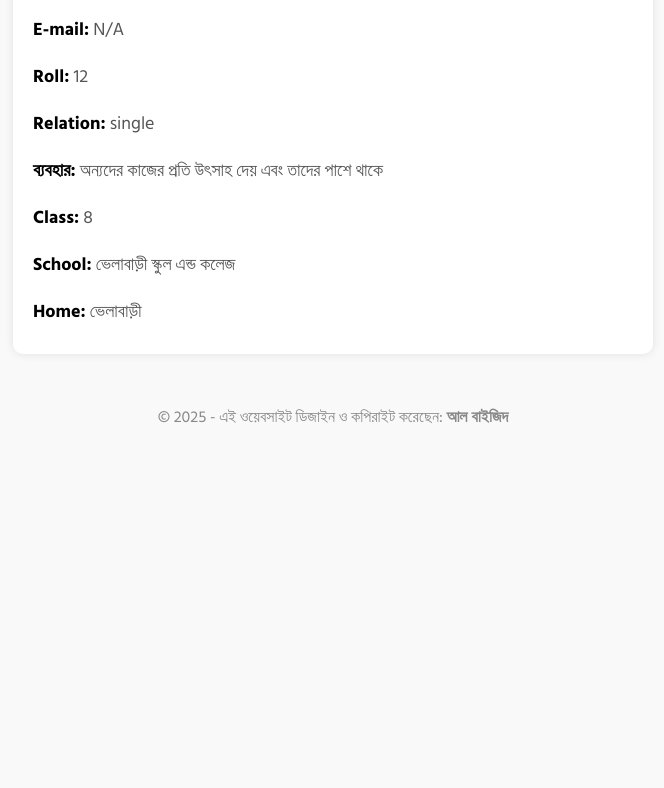
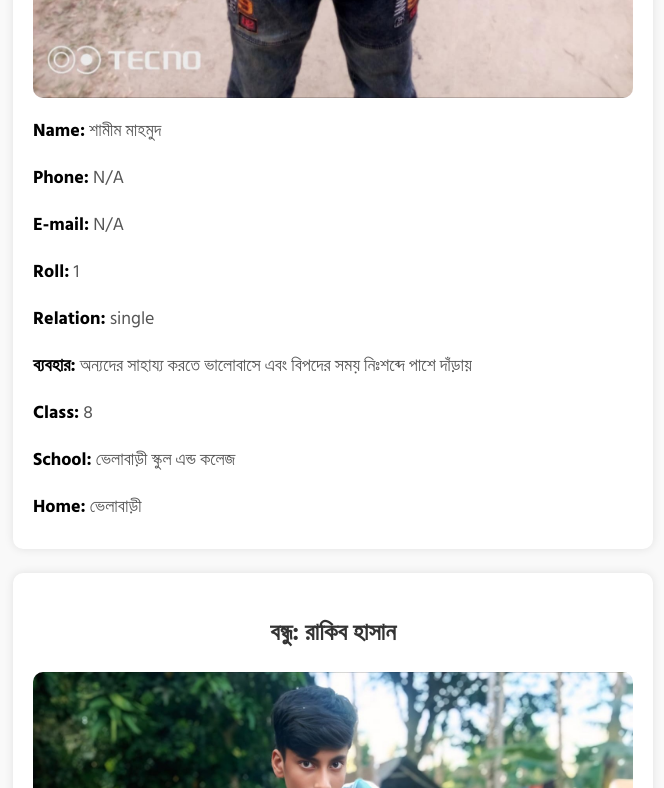
Before and after one commit to Bogglo/amar-bondu, a plain HTML site: page index.html in a window 1280 px wide. Shown: the part 7432-8220 px from the top of the page, without its empty margins (307-971 px from the left). Before the commit the page ends 7892 px from the top, so only its background shows below. Drawn offline with Linux system fonts and the light colour scheme.

Commit message:
Update index.html

```diff
--- a/index.html
+++ b/index.html
@@ -188,6 +188,18 @@
         school: "ভেলাবাড়ী স্কুল এন্ড কলেজ",
         home: "ভেলাবাড়ী"
       },
+     {
+        name: "শামীম মাহমুদ",
+        image: "image/shamim.jpg",
+        phone: "N/A",
+        email: "N/A",
+        roll: "1",
+        relation: "single",
+        byabohar: "অন্যদের সাহায্য করতে ভালোবাসে এবং বিপদের সময় নিঃশব্দে পাশে দাঁড়ায়",
+        class: "8",
+        school: "ভেলাবাড়ী স্কুল এন্ড কলেজ",
+        home: "ভেলাবাড়ী"
+      },
       {
         name: "রাকিব হাসান",
         image: "image/rakib.jpg",
```
